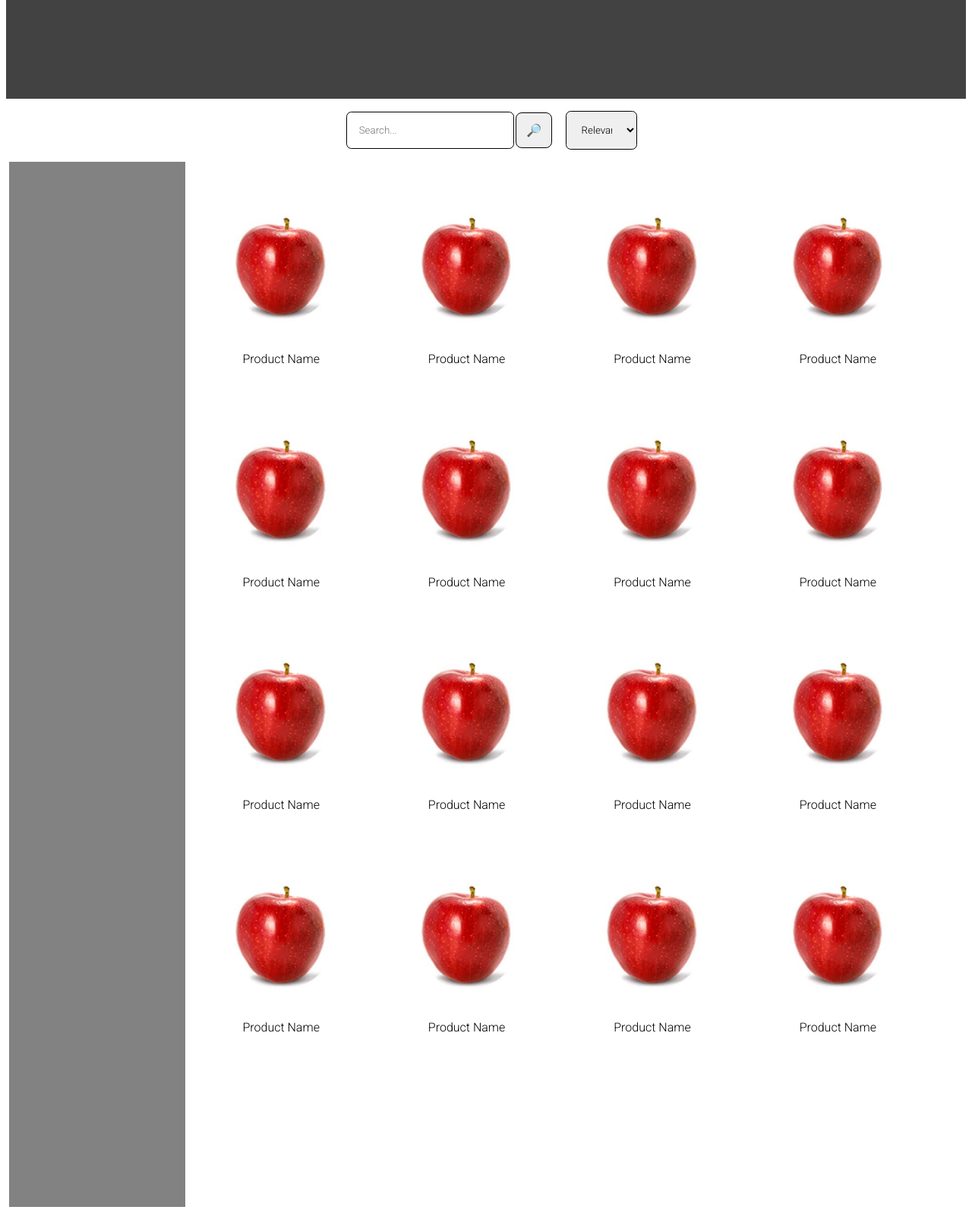
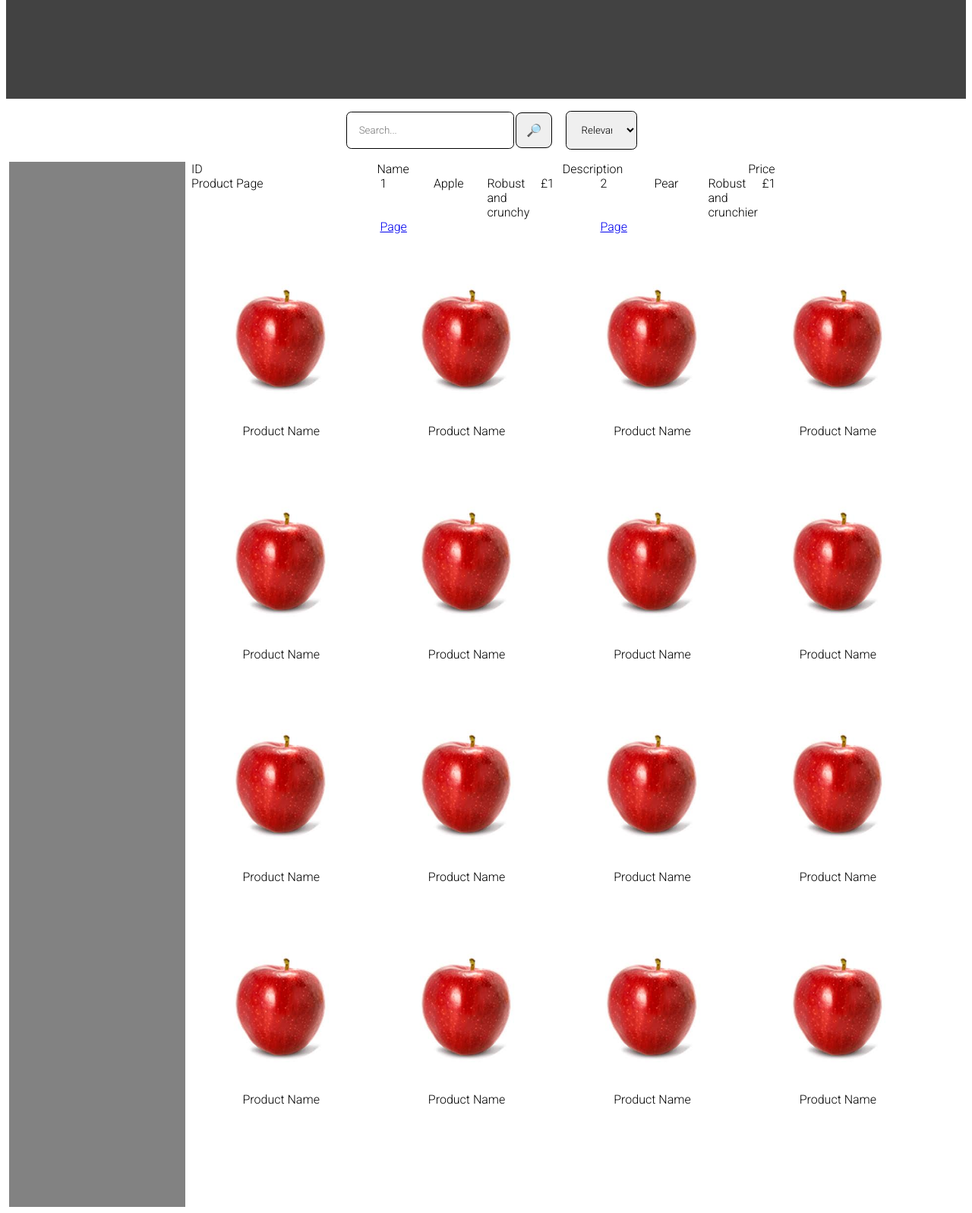
Before and after one commit to Sly-Lamp/Group_Project_TEAM14, a PHP site: page /grp14PentWebsite/products.php in a window 1280 px wide. Shown: the part 378-1975 px from the top of the page at 76% size. Run offline with PHP 8.4, Linux system fonts and the light colour scheme; a user stored in the database is signed in; data comes from the database, SQL or seed files in the repository.

Commit message:
Migrate products page

```diff
--- a/grp14PentWebsite/products.php
+++ b/grp14PentWebsite/products.php
@@ -23,7 +23,57 @@
            <!-- Umm... Working on it, just give me some time :) -->
         </div>
 
-        <div class="productList">
+        <?php
+			require_once "./includes/connect.php";
+
+			#Base "get all" query for products
+			$search = "SELECT * FROM products";
+
+			#If a search has been made, append a search filter to the query
+			if(isset($_GET['q']))
+			{
+				$search = $search." WHERE name LIKE '%".$_GET['q']."%'";
+			}
+
+			#Get every product that matches the given criteria
+			$results = $conn->query($search);
+
+			if($results->num_rows > 0)
+			{
+				#Present the results in a table
+				echo "<div class='productList'>";
+					echo "<div class='row'>";
+						echo "<div class='col'>ID</div>";
+						echo "<div class='col'>Name</div>";
+						echo "<div class='col'>Description</div>";
+						echo "<div class='col'>Price</div>";
+						echo "<div class='col'>Product Page</div>";
+					echo "<div>";
+				echo "</div>";
+
+				#Iterate through every result, displaying the data in new rows in the table
+				while($row = $results->fetch_assoc())
+				{
+					$price = $row["price"] / 100;
+
+					echo "<div class='row'>";
+						echo "<div class='col'>".$row["id"]."</div>";
+						echo "<div class='col'>".$row["name"]."</div>";
+						echo "<div class='col'>".$row["description"]."</div>";
+						echo "<div class='col'>£".$price."</div>";
+						echo "<div class='col'><a href='product.php?id=".$row["id"]."'>Page</a></div>";
+					echo "</div>";
+				}
+
+				echo "</div>";
+			}
+			else
+			{
+				echo "<h1>No results</h1>";
+			}
+
+			$conn->close();
+		?>
             <!-- for products list all, unless there is a specific term where you list all %like% the search term -->
             <div class="row">
                 <div class="col">
```
